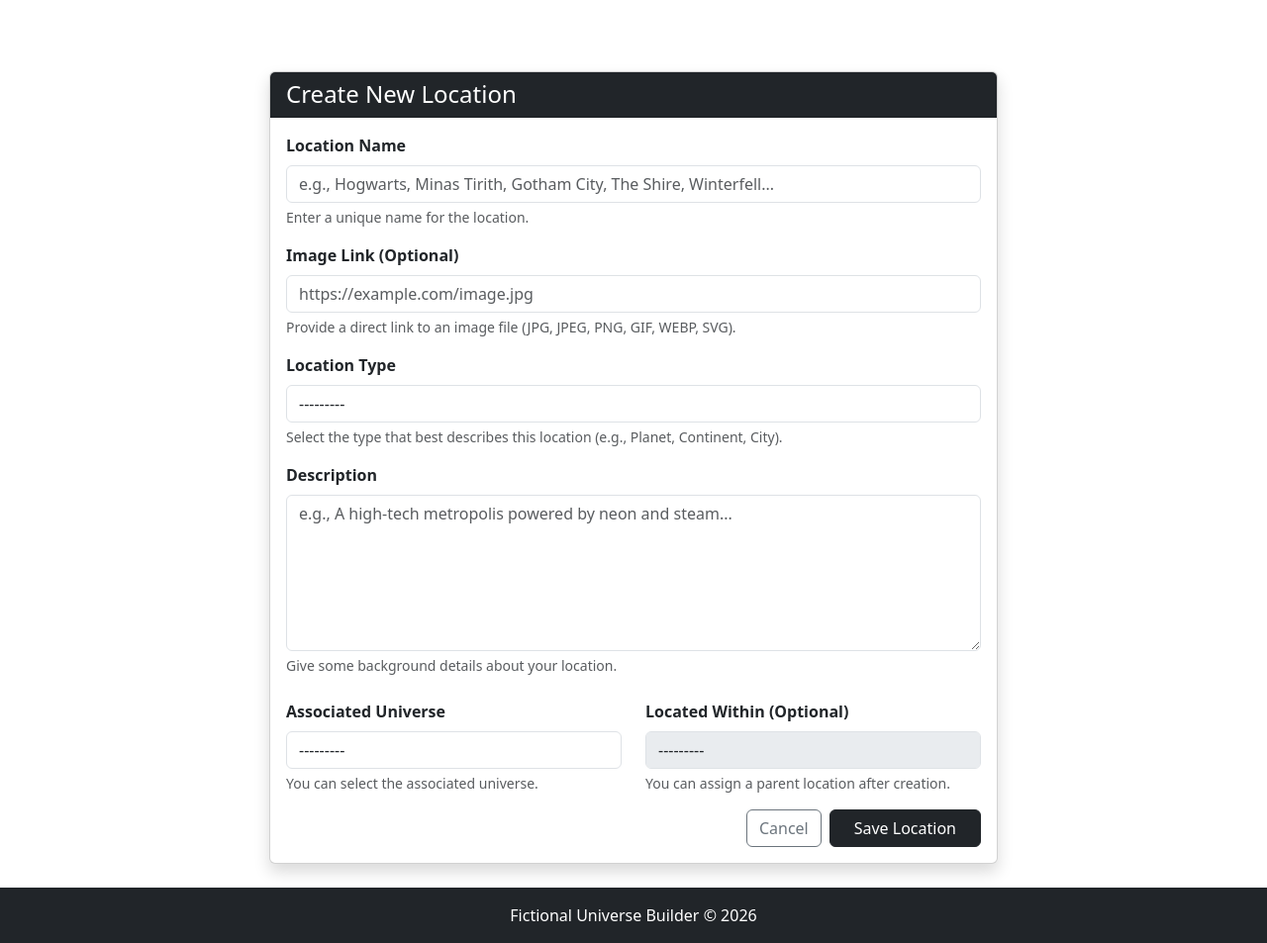
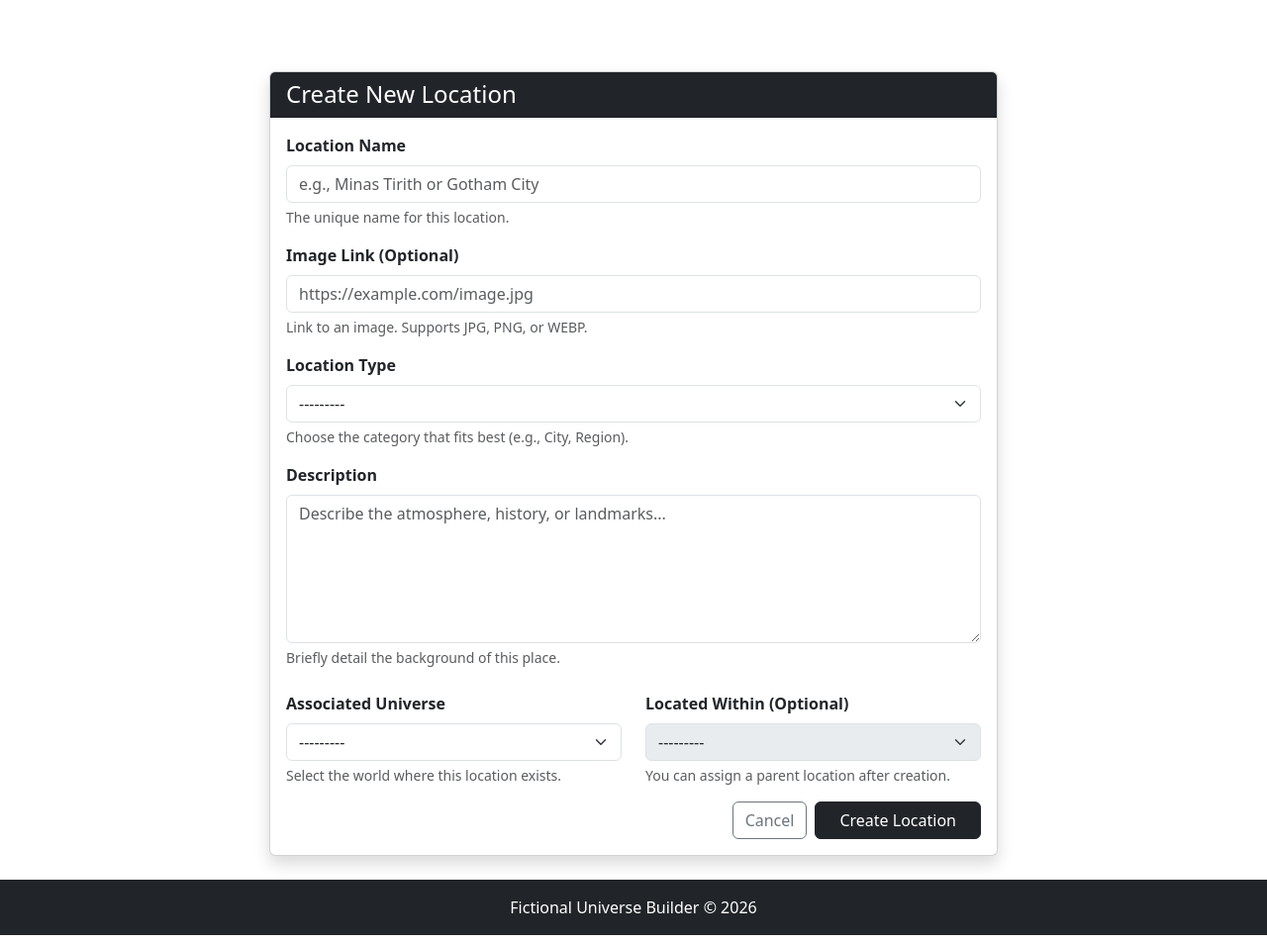
Before and after one commit to WExilion/Fictional-Universe-Builder, a Django app: page /locations/create/ in a window 1280 px wide. Shown: the part 56-1009 px from the top of the page at 99% size. Run offline with Django 5.2, Linux system fonts and the light colour scheme; a user stored in the database is signed in; tables that the repository leaves empty hold one stand-in row (values such as "Sample post"); parts of the project's set-up code (start-up, migrations or seed data) failed here and were passed over.

Commit message:
feat(locations): implement hierarchical ownership and path-based logic
- Integrate SlugMixin and add owner field to Location model.
- Implement 'full_path' property with efficient parent-traversal caching.
- Enforce ownership-based filtering for parent-location selection in forms.
- Refresh location migration history and apply updated UI standards to templates.

```diff
--- a/world_builder/locations/forms.py
+++ b/world_builder/locations/forms.py
@@ -1,13 +1,12 @@
 from django import forms
-from django.db.models import Q
-from django.utils.text import slugify
 
-from common.mixins import NameLengthMixin
+from common.choices import NAME_SORT_CHOICES
+from common.mixins import NameLengthMixin, OwnerScopedFormMixin
 from locations.models import Location
 from universes.models import Universe
 
 
-class LocationBaseForm(NameLengthMixin, forms.ModelForm):
+class LocationBaseForm(OwnerScopedFormMixin, NameLengthMixin, forms.ModelForm):
     class Meta:
         model = Location
         fields = ['name', 'image_url', 'type', 'description', 'universe', 'parent_location']
@@ -19,86 +18,77 @@ class LocationBaseForm(NameLengthMixin, forms.ModelForm):
             'universe': 'Associated Universe',
             'parent_location': 'Located Within (Optional)',
         }
-
-        help_texts = {
-            'name': 'Enter a unique name for the location.',
-            'image_url': 'Provide a direct link to an image file (JPG, JPEG, PNG, GIF, WEBP, SVG).',
-            'type': 'Select the type that best describes this location (e.g., Planet, Continent, City).',
-            'description': 'Give some background details about your location.',
-            'universe': 'You can select the associated universe.',
-        }
         widgets = {
             'name': forms.TextInput(attrs={
-                'placeholder': 'e.g., Hogwarts, Minas Tirith, Gotham City, The Shire, Winterfell...',
-                'class': 'form-control'
+                'placeholder': 'e.g., Minas Tirith or Gotham City'
             }),
             'image_url': forms.URLInput(attrs={
-                'placeholder': 'https://example.com/image.jpg',
-                'class': 'form-control'
+                'placeholder': 'https://example.com/image.jpg'
             }),
             'description': forms.Textarea(attrs={
-                'placeholder': 'e.g., A high-tech metropolis powered by neon and steam...',
-                'class': 'form-control',
-                'rows': 6
-            }),
-            'type': forms.Select(attrs={
-                'class': 'form-control'
-            }),
-            'universe': forms.Select(attrs={
-                'class': 'form-control'
-            }),
-            'parent_location': forms.Select(attrs={
-                'class': 'form-control'
+                'placeholder': 'Describe the atmosphere, history, or landmarks...',
+                'rows': 5
             }),
         }
-
+        help_texts = {
+            'name': 'The unique name for this location.',
+            'image_url': 'Link to an image. Supports JPG, PNG, or WEBP.',
+            'type': 'Choose the category that fits best (e.g., City, Region).',
+            'description': 'Briefly detail the background of this place.',
+            'universe': 'Select the world where this location exists.',
+        }
         error_messages = {
             'name': {
-                'max_length': 'That name is a bit too long. The limit is 100 characters.',
-                'required': 'Please give your location a name.'
+                'required': 'Enter a location name.',
+                'max_length': 'Location names must be 100 characters or fewer.'
             },
             'type': {
-                'required': 'Please select a location type.'
+                'required': 'Select a location type.'
             },
             'description': {
                 'required': 'Every location needs a backstory.',
+            },
+            'universe': {
+                'required': 'Choose an associated universe.'
+            },
+            'parent_location': {
+                'invalid_choice': 'This location must inhabit the chosen universe.'
             }
         }
 
 
+
     def __init__(self, *args, **kwargs):
+        self.user = kwargs.pop('user', None)
         super().__init__(*args, **kwargs)
 
+        self.style_form_fields()
 
-        if self.instance and self.instance.pk:
+        owner_for_queryset = self.get_owner_for_queryset()
+        universe_id = self.get_selected_universe_id()
+
+        if owner_for_queryset is not None:
+            self.fields['universe'].queryset = Universe.objects.filter(owner=owner_for_queryset)
+        else:
+            self.fields['universe'].queryset = Universe.objects.none()
+
+        excluded_pks = []
+        if self.instance.pk:
             excluded_pks = self.instance.get_descendant_pks()
             excluded_pks.append(self.instance.pk)
 
-            self.fields['parent_location'].queryset = Location.objects.filter(
-                universe=self.instance.universe
-            ).exclude(pk__in=excluded_pks)
-
-        elif 'universe' in self.data:
-            self.fields['parent_location'].queryset = Location.objects.filter(
-                universe_id=self.data.get('universe')
-            )
-
+        if universe_id:
+            parent_locations = Location.objects.filter(universe_id=universe_id)
+            if owner_for_queryset is not None:
+                parent_locations = parent_locations.filter(owner=owner_for_queryset)
+            if excluded_pks:
+                parent_locations = parent_locations.exclude(pk__in=excluded_pks)
+            self.fields['parent_location'].queryset = parent_locations
         else:
             self.fields['parent_location'].queryset = Location.objects.none()
 
     def clean_name(self):
         return self._check_name_length(field_name='name', min_length=5, field_label='Location Name')
-
-
-    def clean_parent_location(self):
-        parent = self.cleaned_data.get("parent_location")
-
-        if parent and parent.universe != self.cleaned_data.get("universe"):
-            raise forms.ValidationError(
-                "Parent location must belong to the same universe."
-            )
-
-        return parent
 
     def clean(self):
         cleaned_data = super().clean()
@@ -106,25 +96,16 @@ class LocationBaseForm(NameLengthMixin, forms.ModelForm):
         universe = self.cleaned_data.get('universe')
 
         if name and universe:
-            generated_slug = slugify(name)
+            exists = Location.objects.filter(
+                name__iexact=name,
+                universe=universe
+            ).exclude(pk=self.instance.pk).exists()
 
-            duplicate = Location.objects.filter(
-                Q(name__iexact=name) | Q(slug=generated_slug),
-                universe=universe
-            ).exclude(pk=self.instance.pk).first()
-
-            if duplicate:
-                if duplicate.name.lower() == name.lower():
-                    self.add_error(
-                        field='name',
-                        error=f"A location named '{name}' already exists in {universe.name}."
-                    )
-                else:
-                    self.add_error(
-                        field='name',
-                        error=f"A location with a similar name to '{duplicate.name}' already exists in {universe.name}. "
-                        f"Names like 'Planet Second' and 'Planet-Second', or 'O'reen' and 'Oreen' are considered the same."
-                    )
+            if exists:
+                self.add_error(
+                    field='name',
+                    error=f"A story with this named '{name}' already exists in {universe.name}." # noqa
+                )
         return cleaned_data
 
 
@@ -142,18 +123,21 @@ class LocationUpdateForm(LocationBaseForm):
         if self.instance.parent_location:
             self.fields['universe'].disabled = True
             self.fields['universe'].help_text = (
-                'Universe cannot be changed while a parent location is assigned. '
-                'Remove the parent location and update first to change the universe.'
+                'Universe is locked while a parent location is assigned. '
+                'Clear the parent location field to enable changes.'
             )
         else:
-            self.fields['universe'].help_text = 'No parent location assigned. You can change the universe.'
-
-
+            self.fields['universe'].help_text = "Ensure the parent location is empty to switch universes."
+            self.fields['parent_location'].help_text = (
+                'Parent locations must inhabit the chosen universe. '
+                'Empty this field before switching worlds.'
+            )
 
 
 class LocationDeleteForm(forms.Form):
     confirm = forms.BooleanField(
         required=True,
+        widget=forms.CheckboxInput(attrs={'class': 'form-check-input'}),
         label="I confirm that I want to delete this location",
         error_messages={
             'required': 'You must confirm before deleting.'
@@ -172,9 +156,19 @@ class SearchForm(forms.Form):
             'autocomplete': 'off',
         })
     )
-
-    universe = forms.ModelChoiceField(
-        queryset=Universe.objects.all(),
+    universe = forms.CharField(
+        max_length=100,
         required=False,
-        empty_label="All Universe"
+        label='Universe',
+        widget=forms.TextInput(attrs={
+            'placeholder': 'Filter by universe...',
+            'class': 'form-control',
+            'autocomplete': 'off',
+        })
     )
+    sort = forms.ChoiceField(
+        choices=NAME_SORT_CHOICES,
+        required=False,
+        label='Sort By',
+        widget=forms.Select(attrs={'class': 'form-select'})
+    )
--- a/world_builder/locations/views.py
+++ b/world_builder/locations/views.py
@@ -1,7 +1,10 @@
+from django.contrib.auth.mixins import LoginRequiredMixin
 from django.urls import reverse_lazy
 from django.views.generic import ListView, DetailView, CreateView, UpdateView, DeleteView
 
-from common.mixins import ConfirmDeleteViewMixin, MessageCreateUpdateViewMixin, LocationObjectViewMixin
+from common.choices import SORT_OPTIONS
+from common.mixins import CanManageObjectRequiredMixin, SetOwnerMixin, FilterOwnerFormMixin, UniverseSlugObjectMixin, \
+    MessageCreateUpdateViewMixin, ConfirmDeleteViewMixin, CanManageObjectContextMixin
 from locations.forms import LocationCreateForm, LocationUpdateForm, LocationDeleteForm, SearchForm
 from locations.models import Location
 
@@ -14,70 +17,71 @@ class LocationListView(ListView):
     extra_context = {'page_title': 'Locations'}
     paginate_by = 20
 
+    def get_search_form(self):
+        if not hasattr(self, '_search_form'):
+            data = self.request.GET.copy()
+            if 'sort' not in data:
+                data['sort'] = '-updated'
+            self._search_form = SearchForm(data)
+        return self._search_form
+
     def get_queryset(self):
-        self.form = SearchForm(self.request.GET)
-        queryset = Location.objects.select_related('universe', 'parent_location')
+        qs = super().get_queryset().select_related('universe', 'parent_location')
 
-        if self.form.is_valid():
-            search = self.form.cleaned_data.get('search')
-            universe = self.form.cleaned_data.get('universe')
+        form = self.get_search_form()
+        if form.is_valid():
+            search = form.cleaned_data.get('search')
+            universe = form.cleaned_data.get('universe')
+            sort = form.cleaned_data.get('sort')
             if search:
-                queryset = queryset.filter(name__icontains=search)
+                qs = qs.filter(name__icontains=search)
             if universe:
-                queryset = queryset.filter(universe=universe).distinct()
+                qs = qs.filter(universe__name__icontains=universe)
+            if sort and sort in SORT_OPTIONS:
+                qs = qs.order_by(SORT_OPTIONS[sort])
+            else:
+                qs = qs.order_by('-updated_at')
 
-        sort = self.request.GET.get('sort', '-created_at')
-        allowed_sorts = {
-            'name': 'name',
-            '-created_at': '-created_at',
-        }
-
-        return queryset.order_by(allowed_sorts.get(sort, '-created_at'))
+        return qs
 
     def get_context_data(self, **kwargs):
         context = super().get_context_data(**kwargs)
-        context['form'] = self.form
-        context['sort'] = self.request.GET.get('sort', '-created_at')
+        context['search_form'] = self.get_search_form()
         return context
 
-class LocationDetailView(LocationObjectViewMixin,DetailView):
+class LocationDetailView(UniverseSlugObjectMixin, CanManageObjectContextMixin, DetailView):
     model = Location
     template_name = "locations/location-detail.html"
     context_object_name = 'location'
-
     def get_queryset(self):
-        return Location.objects.select_related(
-            'universe',
+        return super().get_queryset().select_related(
             'parent_location',
-            'parent_location__parent_location',
+            'parent_location__universe',
         ).prefetch_related(
             'sub_locations',
             'characters'
         )
 
-
-class LocationCreateView(MessageCreateUpdateViewMixin, CreateView):
+class LocationCreateView(LoginRequiredMixin, SetOwnerMixin, FilterOwnerFormMixin, MessageCreateUpdateViewMixin, CreateView):
     model = Location
     form_class = LocationCreateForm
     template_name = "locations/location-form.html"
     success_url = reverse_lazy('locations:list')
     success_message_action = 'created'
 
-class LocationUpdateView(LocationObjectViewMixin, MessageCreateUpdateViewMixin, UpdateView):
+class LocationUpdateView(LoginRequiredMixin, CanManageObjectRequiredMixin, FilterOwnerFormMixin, UniverseSlugObjectMixin, MessageCreateUpdateViewMixin, UpdateView):
     model = Location
     form_class = LocationUpdateForm
     template_name = "locations/location-form.html"
     success_message_action = 'updated'
-
-    def get_success_url(self):
-        return reverse_lazy('locations:detail', kwargs={
-            'slug': self.object.slug,
-            'universe_slug': self.object.universe.slug
-        })
+    def get_queryset(self):
+        return super().get_queryset().select_related('parent_location')
 
 
-class LocationDeleteView(LocationObjectViewMixin, ConfirmDeleteViewMixin, DeleteView):
+
+class LocationDeleteView(LoginRequiredMixin, CanManageObjectRequiredMixin, UniverseSlugObjectMixin, ConfirmDeleteViewMixin, DeleteView):
     model = Location
     form_class = LocationDeleteForm
     template_name = "locations/location-delete.html"
+    context_object_name = 'location'
     success_url = reverse_lazy('locations:list')
--- a/world_builder/templates/locations/location-form.html
+++ b/world_builder/templates/locations/location-form.html
@@ -1,6 +1,6 @@
 {% extends 'shared/base.html' %}
 
-{% block title %}{% if location %}Edit{% else %}Create{% endif %} Location{% endblock %}
+{% block title %}{% if form.instance.pk %}Edit{% else %}Create{% endif %} Location{% endblock %}
 
 {% block content %}
 <div class="container mt-5">
@@ -8,18 +8,27 @@
         <div class="col-lg-8">
             <div class="card shadow">
                 <div class="card-header bg-dark text-white">
-                    <h2 class="h4 mb-0">{% if location %}Edit Location: {{ location.name }}{% else %}Create New Location{% endif %}</h2>
+                    <h2 class="h4 mb-0">
+                        {% if form.instance.pk %}
+                            Edit Location: {{ form.instance.name }}
+                        {% else %}
+                            Create New Location
+                        {% endif %}
+                    </h2>
                 </div>
                 <div class="card-body">
                     <form method="post" novalidate>
                         {% csrf_token %}
+                        {% include 'shared/non_field_errors.html' %}
 
                         <div class="row mb-3">
                             <div class="col-md-12">
                                 <label for="{{ form.name.id_for_label }}" class="form-label fw-bold">{{ form.name.label }}</label>
                                 {{ form.name }}
                                 <div class="form-text">{{ form.name.help_text }}</div>
-                                {{ form.name.errors }}
+                                {% with field=form.name %}
+                                    {% include 'shared/field_errors.html' %}
+                                {% endwith %}
                             </div>
                         </div>
 
@@ -28,7 +37,9 @@
                                 <label for="{{ form.image_url.id_for_label }}" class="form-label fw-bold">{{ form.image_url.label }}</label>
                                 {{ form.image_url }}
                                 <div class="form-text">{{ form.image_url.help_text }}</div>
-                                {{ form.image_url.errors }}
+                                {% with field=form.image_url %}
+                                    {% include 'shared/field_errors.html' %}
+                                {% endwith %}
                             </div>
                         </div>
 
@@ -37,7 +48,9 @@
                                 <label for="{{ form.type.id_for_label }}" class="form-label fw-bold">{{ form.type.label }}</label>
                                 {{ form.type }}
                                 <div class="form-text">{{ form.type.help_text }}</div>
-                                {{ form.type.errors }}
+                                {% with field=form.type %}
+                                    {% include 'shared/field_errors.html' %}
+                                {% endwith %}
                             </div>
                         </div>
 
@@ -46,7 +59,9 @@
                                 <label for="{{ form.description.id_for_label }}" class="form-label fw-bold">{{ form.description.label }}</label>
                                 {{ form.description }}
                                 <div class="form-text">{{ form.description.help_text }}</div>
-                                {{ form.description.errors }}
+                                {% with field=form.description %}
+                                    {% include 'shared/field_errors.html' %}
+                                {% endwith %}
                             </div>
                         </div>
 
@@ -55,39 +70,42 @@
                                 <label for="{{ form.universe.id_for_label }}" class="form-label fw-bold">{{ form.universe.label }}</label>
                                 {{ form.universe }}
                                 <div class="form-text">{{ form.universe.help_text }}</div>
-                                {{ form.universe.errors }}
+                                {% with field=form.universe %}
+                                    {% include 'shared/field_errors.html' %}
+                                {% endwith %}
                             </div>
                             <div class="col-md-6 mb-3">
                                 <label for="{{ form.parent_location.id_for_label }}" class="form-label fw-bold">{{ form.parent_location.label }}</label>
                                 {{ form.parent_location }}
                                 <div class="form-text">{{ form.parent_location.help_text }}</div>
-                                {{ form.parent_location.errors }}
+                                {% with field=form.parent_location %}
+                                    {% include 'shared/field_errors.html' %}
+                                {% endwith %}
                             </div>
                         </div>
 
-                        {% if location %}
+                        {% if form.instance.pk %}
                             <div class="card bg-light border-0 mt-4 mb-4">
                                 <div class="card-body py-2">
                                     <div class="row">
                                         <div class="col-md-6 mb-2 mb-md-0">
                                             <label class="form-label small text-muted mb-1">Date Created</label>
-                                            <p class="form-control-plaintext">{{ location.created_at|date:"d M Y, H:i" }}</p>
+                                            <p class="form-control-plaintext">{{ form.instance.created_at|date:"d M Y, H:i" }}</p>
                                         </div>
                                         <div class="col-md-6">
                                             <label class="form-label small text-muted mb-1">Last Updated</label>
-                                            <p class="form-control-plaintext">{{ location.updated_at|date:"d M Y, H:i" }}</p>
+                                            <p class="form-control-plaintext">{{ form.instance.updated_at|date:"d M Y, H:i" }}</p>
                                         </div>
                                     </div>
                                 </div>
                             </div>
                         {% endif %}
 
-                        {{ form.non_field_errors }}
-
                         <div class="d-flex justify-content-end gap-2">
-                            <a href="{% if location %}{% url 'locations:detail' universe_slug=location.universe.slug slug=location.slug %}{% else %}{% url 'locations:list' %}{% endif %}" class="btn btn-outline-secondary">Cancel</a>
+                            <a href="{% if form.instance.pk %}{% url 'locations:detail' universe_slug=view.kwargs.universe_slug slug=view.kwargs.slug %}{% else %}{% url 'locations:list' %}{% endif %}" class="btn btn-outline-secondary">Cancel</a>
+{#                            <a href="{% if form.instance.pk %}{% url 'locations:detail' universe_slug=location.universe.slug slug=location.slug %}{% else %}{% url 'locations:list' %}{% endif %}" class="btn btn-outline-secondary">Cancel</a>#}
                             <button type="submit" class="btn btn-dark px-4">
-                                {% if location %}Update Location{% else %}Save Location{% endif %}
+                                {% if form.instance.pk %}Save Location{% else %}Create Location{% endif %}
                             </button>
                         </div>
                     </form>
```
Also changed, not shown: world_builder/locations/models.py (+30 -24 lines), world_builder/templates/locations/location-delete.html (+15 -5 lines), world_builder/templates/locations/location-detail.html (+23 -12 lines), world_builder/templates/locations/location-list.html (+41 -25 lines), world_builder/locations/migrations/0001_initial.py.
